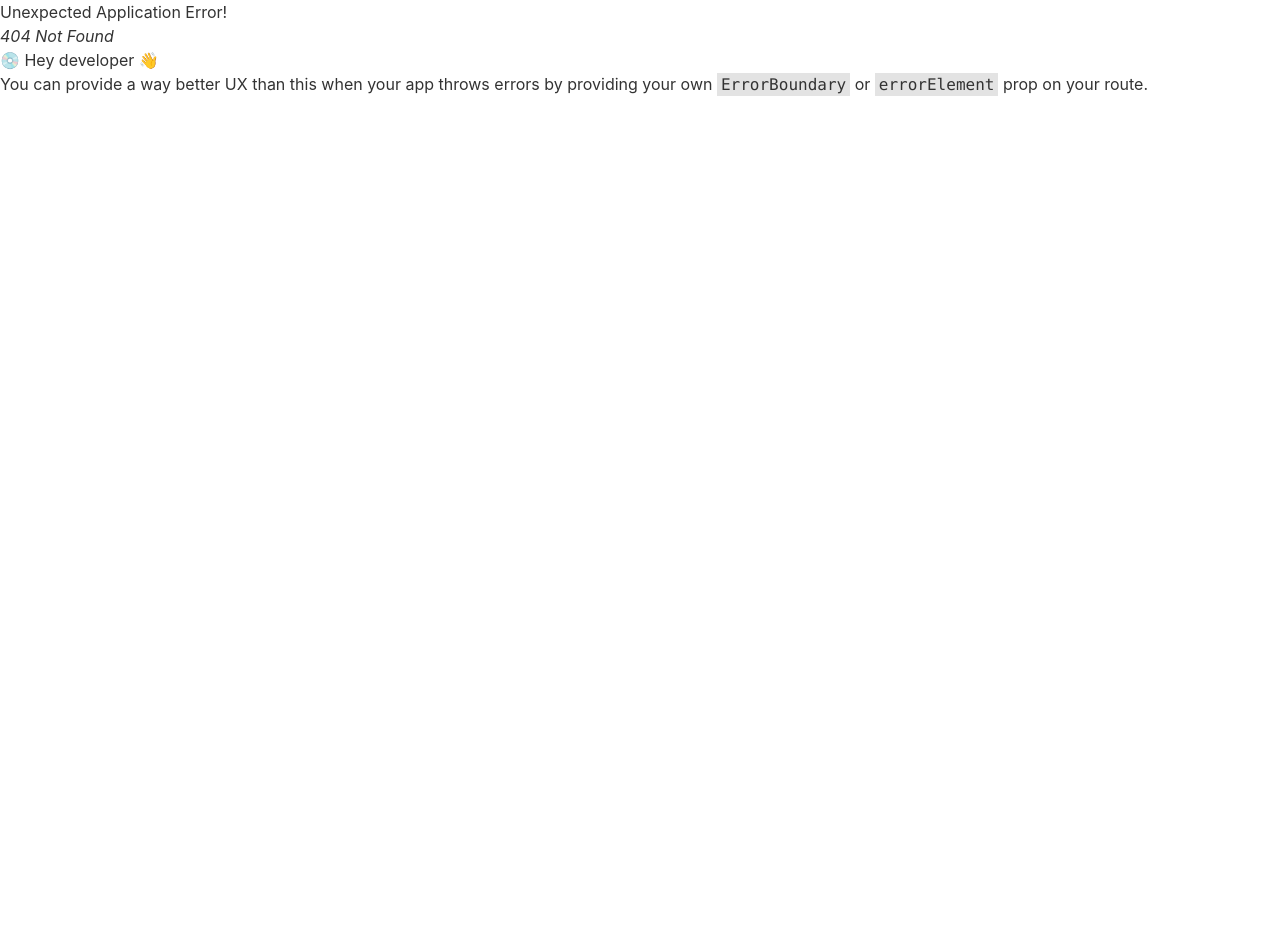
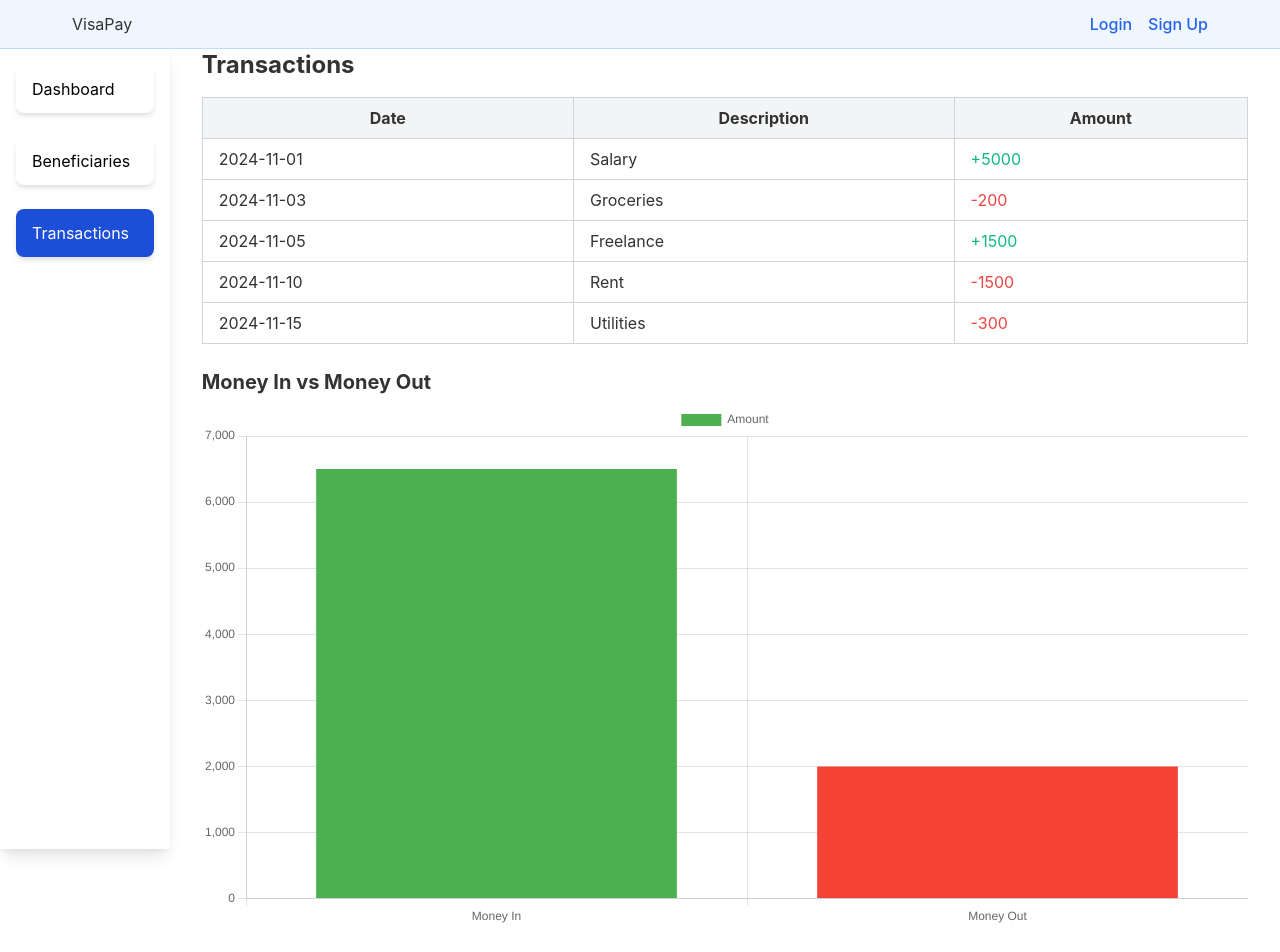
Before and after one commit to Ngecha/money-transfer-app-frontend, a React (Create React App) app: page /transactions in a window 1280 px wide. Before the commit this address had no page. Shown: the top 952 px of the page. Before the commit the page ends 800 px from the top, so only its background shows below. Built offline with nearby package versions, Linux system fonts and the light colour scheme.

Commit message:
transactions page

```diff
--- a/package.json
+++ b/package.json
@@ -7,9 +7,11 @@
     "@testing-library/react": "^13.4.0",
     "@testing-library/user-event": "^13.5.0",
     "aos": "^2.3.4",
+    "chart.js": "^4.4.6",
     "formik": "^2.4.6",
     "js-cookie": "^3.0.5",
     "react": "^18.3.1",
+    "react-chartjs-2": "^5.2.0",
     "react-dom": "^18.3.1",
     "react-router-dom": "^6.28.0",
     "react-scripts": "5.0.1",
--- a/src/App.js
+++ b/src/App.js
@@ -2,6 +2,7 @@ import React, { useState, useEffect } from "react";
 import { Outlet,useNavigate } from "react-router-dom";
 import Navbar from "./Components/Navbar";
 import Cookies from "js-cookie";
+
 
 const App = () => {
   const [isAuthenticated, setIsAuthenticated] = useState(false);
@@ -32,6 +33,7 @@ const App = () => {
   return (
     <div>
       <Navbar isAuthenticated={isAuthenticated} username={username} handleLogout={handleLogout} />
+
       <div className="content">
         <Outlet context={{ handleLogin, isAuthenticated, username }} />
       </div>
--- a/src/Components/BeneficiariesCard.js
+++ b/src/Components/BeneficiariesCard.js
@@ -63,7 +63,7 @@ export default function BeneficiariesCard() {
   }, [user]);
 
   return (
-    <div className="bg-white rounded shadow p-4">
+    <div className="w-96 h-96 overflow-y-auto  bg-white rounded shadow p-4">
       <h2 className="text-2xl font-bold mb-4">Beneficiaries</h2>
 
       {error && <p className="text-red-500 mb-4">{error}</p>}
--- a/src/Components/LeftNav.js
+++ b/src/Components/LeftNav.js
@@ -28,6 +28,19 @@ export default function LeftNav() {
           >
             Beneficiaries
           </NavLink>
+
+        </li>
+        <li>
+        <NavLink
+            to="/transactions"
+            className={({ isActive }) =>
+              `block py-3 px-4 rounded-lg transition-transform transform duration-300 ease-in-out
+               ${isActive ? 'bg-blue-700 text-white' : 'bg-white hover:bg-blue-100'}
+               shadow-md hover:scale-105`
+            }
+          >
+            Transactions
+          </NavLink>
         </li>
       </ul>
     </nav>
--- a/src/Components/RecentTransactionCard.js
+++ b/src/Components/RecentTransactionCard.js
@@ -63,7 +63,7 @@ const RecentTransactions = () => {
 
 
   return (
-    <div className="w-full bg-white shadow-md rounded-lg p-4 overflow-y-auto max-h-96">
+    <div className="w-96 h-96 overflow-y-auto bg-white shadow-md rounded-lg p-4 overflow-y-auto max-h-96">
       <h2 className="text-lg font-semibold mb-4">Recent Transactions</h2>
       {error && <p className="text-red-500">{error}</p>}
       <table className="table-auto w-full border-collapse">
--- a/src/Components/WalletCard.js
+++ b/src/Components/WalletCard.js
@@ -131,7 +131,7 @@ export default function WalletCard() {
     }
 
     try {
-      const response = await fetch('http://127.0.0.1:5000/wallet/create', {
+      const response = await fetch('http://127.0.0.1:5000/wallet', {
         method: 'POST',
         headers: { 'Content-Type': 'application/json' },
         body: JSON.stringify({ user_id: user.user_id, wallet_name: walletName }),
@@ -155,7 +155,7 @@ export default function WalletCard() {
   if (wallets.length === 0) return <p>No wallets available.</p>;
 
   return (
-    <div className="space-y-4">
+    <div className="w-96 h-96 overflow-y-auto space-y-4">
       {wallets.map((wallet) => (
         <div key={wallet.wallet_id} className="p-4 bg-white rounded shadow">
           <h3 className="text-xl font-semibold">{wallet.wallet_name}</h3>
--- a/src/Pages/TransactionPage.js
+++ b/src/Pages/TransactionPage.js
@@ -1,41 +1,104 @@
-import React from 'react';
-import { Routes, Route } from 'react-router-dom';
-import SendMoney from './pages/SendMoney/SendMoney';
-import Transactions from './pages/Transactions/Transactions';
-import './App.css';
+// Install dependencies first: npm install react-chartjs-2 chart.js
 
-function TransactionPage() {
+import React from "react";
+import { Bar, Line } from "react-chartjs-2";
+import { Chart as ChartJS, CategoryScale, LinearScale, BarElement, PointElement, LineElement, Title, Tooltip, Legend } from "chart.js";
+import LeftNav from "../Components/LeftNav";
+
+ChartJS.register(CategoryScale, LinearScale, BarElement, PointElement, LineElement, Title, Tooltip, Legend);
+
+const TransactionsPage = () => {
+  // Sample data for transactions
+  const transactions = [
+    { id: 1, date: "2024-11-01", description: "Salary", amount: 5000, type: "in" },
+    { id: 2, date: "2024-11-03", description: "Groceries", amount: -200, type: "out" },
+    { id: 3, date: "2024-11-05", description: "Freelance", amount: 1500, type: "in" },
+    { id: 4, date: "2024-11-10", description: "Rent", amount: -1500, type: "out" },
+    { id: 5, date: "2024-11-15", description: "Utilities", amount: -300, type: "out" },
+  ];
+
+  // Calculate data for graphs
+  const moneyIn = transactions.filter((t) => t.type === "in").reduce((acc, t) => acc + t.amount, 0);
+  const moneyOut = transactions.filter((t) => t.type === "out").reduce((acc, t) => acc + Math.abs(t.amount), 0);
+
+  const barData = {
+    labels: ["Money In", "Money Out"],
+    datasets: [
+      {
+        label: "Amount",
+        data: [moneyIn, moneyOut],
+        backgroundColor: ["#4caf50", "#f44336"],
+      },
+    ],
+  };
+
+  const lineData = {
+    labels: transactions.map((t) => t.date),
+    datasets: [
+      {
+        label: "Money In",
+        data: transactions.map((t) => (t.type === "in" ? t.amount : 0)),
+        borderColor: "#4caf50",
+        backgroundColor: "rgba(76, 175, 80, 0.2)",
+        tension: 0.4,
+      },
+      {
+        label: "Money Out",
+        data: transactions.map((t) => (t.type === "out" ? Math.abs(t.amount) : 0)),
+        borderColor: "#f44336",
+        backgroundColor: "rgba(244, 67, 54, 0.2)",
+        tension: 0.4,
+      },
+    ],
+  };
+
   return (
-    <div className="app">
-      <main className="main-content">
-        <div className="home-page">
-          <section className="hero">
-            <h2>Welcome to VisaPay</h2>
-            <p>Fast, secure, and easy way to transfer money</p>
-          </section>
+    <div className="flex">
+      <LeftNav/>
+      <div className=" container mx-auto py-6">
 
-          <section className="features">
-            <div className="feature-card">
-              <h3>Send Money</h3>
-              <p>Transfer funds to anyone, anywhere</p>
-              <a href="/send" className="button">Send Now</a>
-            </div>
+        <h1 className="text-2xl font-bold mb-4">Transactions</h1>
 
-            <div className="feature-card">
-              <h3>Recent Transactions</h3>
-              <p>View your transfer history</p>
-              <a href="/transactions" className="button">View History</a>
-            </div>
-          </section>
+        {/* Transactions Table */}
+        <table className="table-auto w-full border-collapse border border-gray-200 mb-6">
+          <thead>
+            <tr className="bg-gray-100">
+              <th className="border border-gray-300 px-4 py-2">Date</th>
+              <th className="border border-gray-300 px-4 py-2">Description</th>
+              <th className="border border-gray-300 px-4 py-2">Amount</th>
+            </tr>
+          </thead>
+          <tbody>
+            {transactions.map((transaction) => (
+              <tr key={transaction.id}>
+                <td className="border border-gray-300 px-4 py-2">{transaction.date}</td>
+                <td className="border border-gray-300 px-4 py-2">{transaction.description}</td>
+                <td
+                  className={`border border-gray-300 px-4 py-2 ${
+                    transaction.type === "in" ? "text-green-500" : "text-red-500"
+                  }`}
+                >
+                  {transaction.amount > 0 ? `+${transaction.amount}` : transaction.amount}
+                </td>
+              </tr>
+            ))}
+          </tbody>
+        </table>
+
+        {/* Bar Chart */}
+        <div className="mb-6">
+          <h2 className="text-xl font-bold mb-2">Money In vs Money Out</h2>
+          <Bar data={barData} />
         </div>
 
-        <Routes>
-          <Route path="/send" element={<SendMoney />} />
-          <Route path="/transactions" element={<Transactions />} />
-        </Routes>
-      </main>
+        {/* Line Chart */}
+        <div>
+          <h2 className="text-xl font-bold mb-2">Money Trends Over Time</h2>
+          <Line data={lineData} />
+        </div>
+      </div>
     </div>
   );
-}
+};
 
-export default TransactionPage;
+export default TransactionsPage;
--- a/src/index.js
+++ b/src/index.js
@@ -5,6 +5,7 @@ import App from "./App";
 import LandingPage from "./Pages/LandingPage";
 import DashboardPage from "./Pages/DashboardPage";
 import Beneficiaries from "./Pages/Beneficiaries";
+import TransactionPage from "./Pages/TransactionPage";
 
 const router = createBrowserRouter([
   {
@@ -14,6 +15,7 @@ const router = createBrowserRouter([
       { path: "/", element: <LandingPage /> },
       { path: "/dashboard", element: <DashboardPage /> },
       { path: "/beneficiaries", element: <Beneficiaries /> },
+      { path: "/transactions", element: <TransactionPage /> },
 
     ],
   },
```
Also changed, not shown: 1 other file (tests, documents, lock files or other folders).
